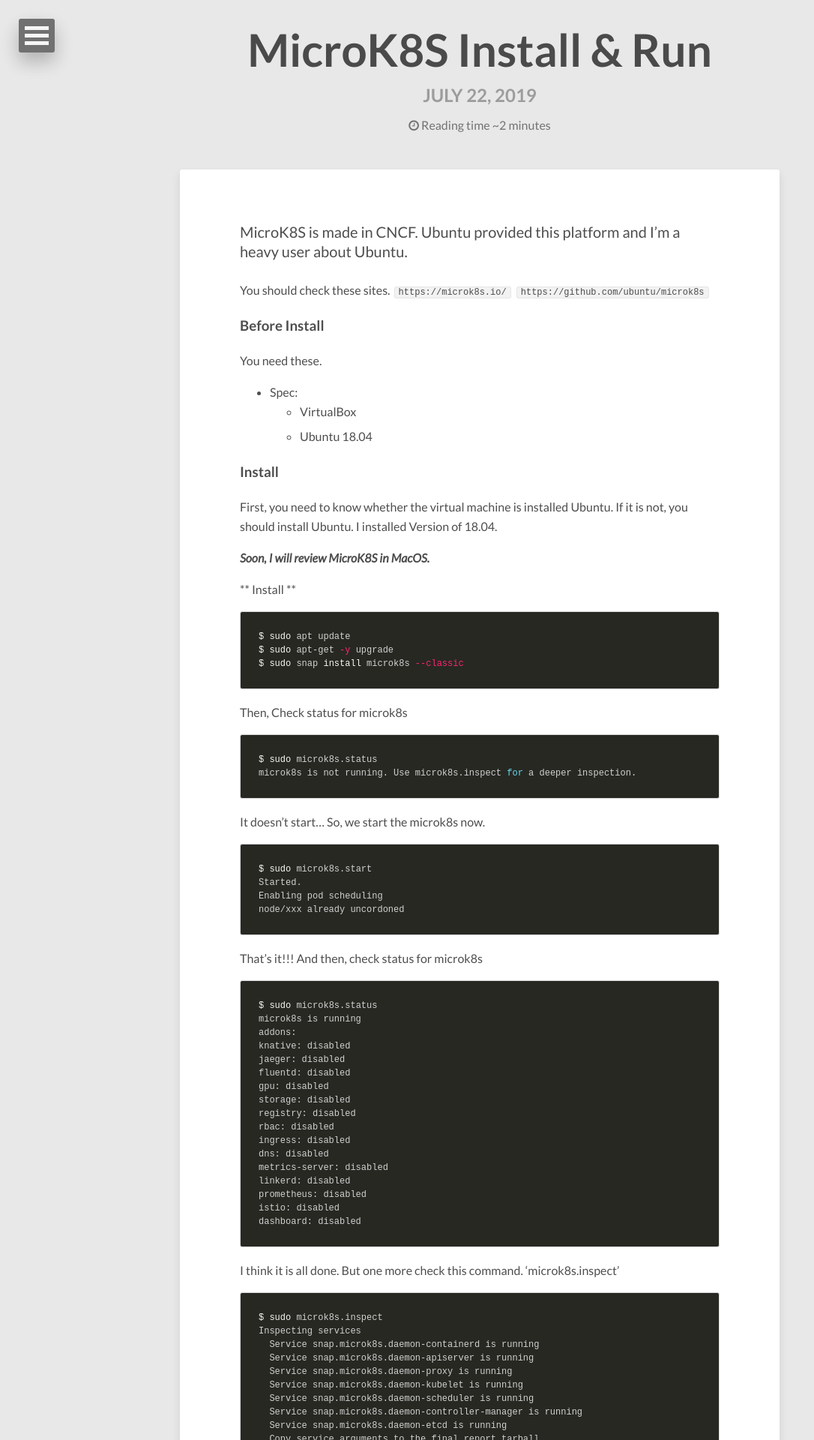
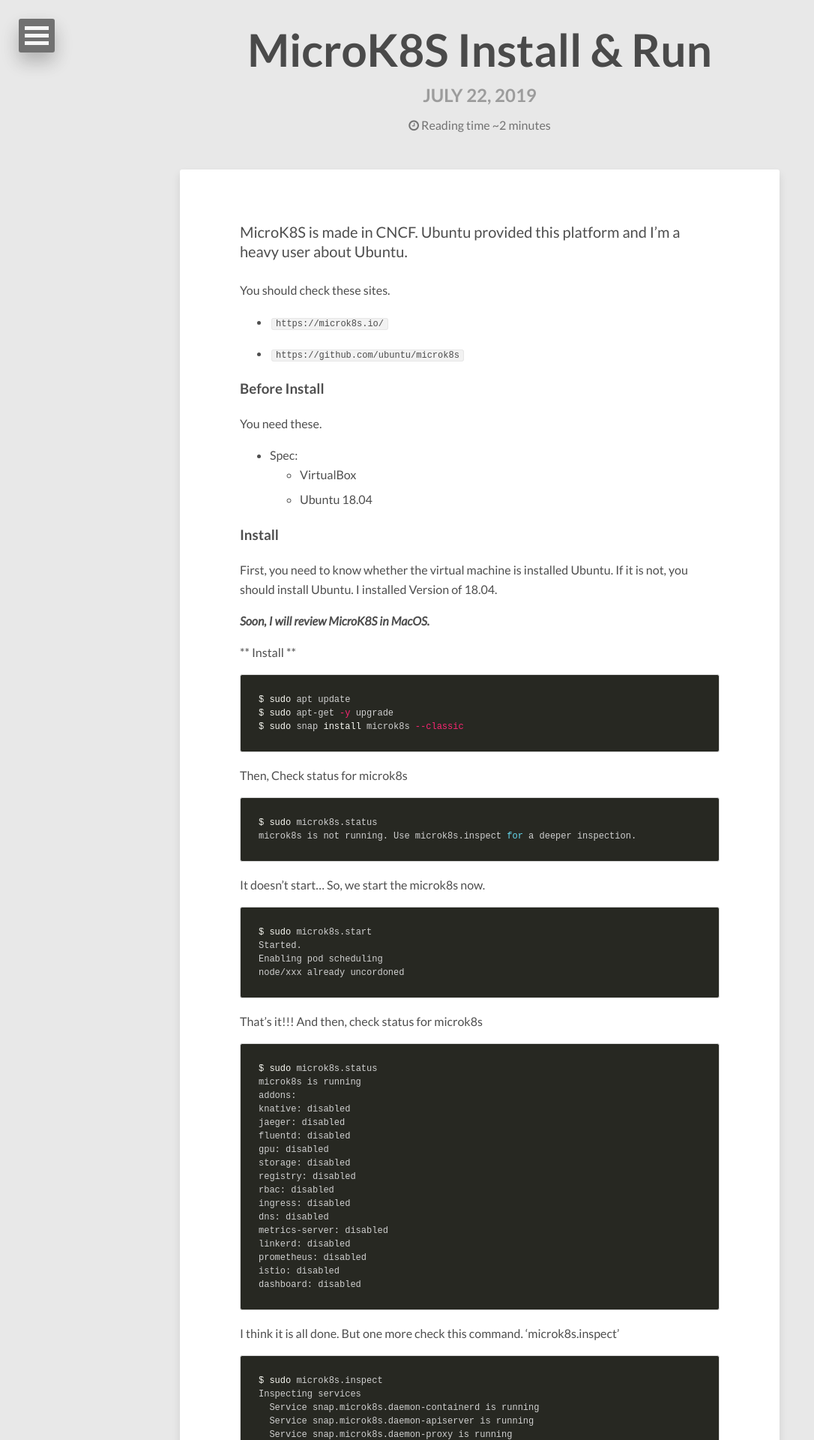
Before and after one commit to longlg88/longlg88.github.io, a Jekyll site: the page built from _posts/2019-07-22-microk8s.md, in a window 1280 px wide. Shown: the top 1920 px of the page at 75% size, without its empty margins (0-1086 px from the left). Built offline with Jekyll 4.4.1, drawn with Linux system fonts in a browser that asks for light colours; nearby versions of some CDN libraries.

```diff
--- a/_posts/2019-07-22-microk8s.md
+++ b/_posts/2019-07-22-microk8s.md
@@ -8,8 +8,9 @@ categories: microk8s
 MicroK8S is made in CNCF. Ubuntu provided this platform and I'm a heavy user about Ubuntu.
 
 You should check these sites.
-`https://microk8s.io/`
-`https://github.com/ubuntu/microk8s`
+  * `https://microk8s.io/`
+
+  * `https://github.com/ubuntu/microk8s`
 
 
 
```
